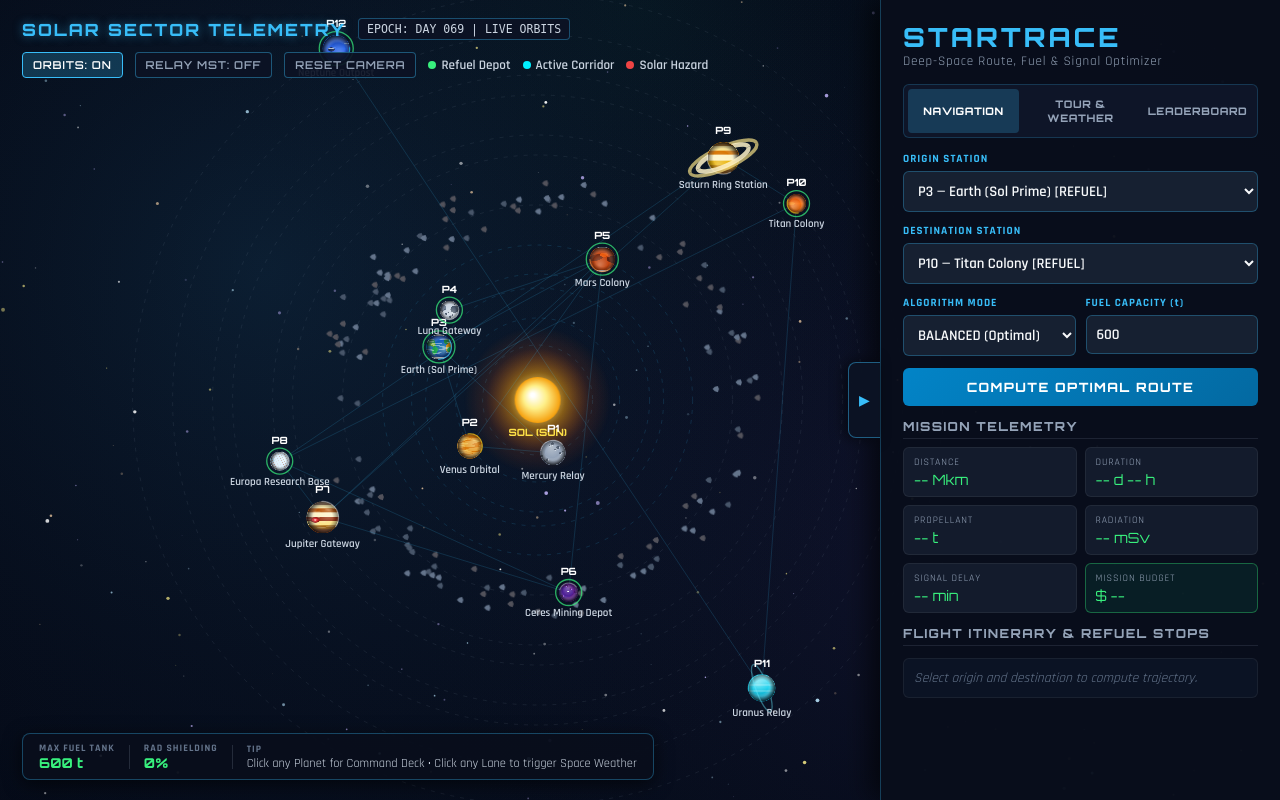
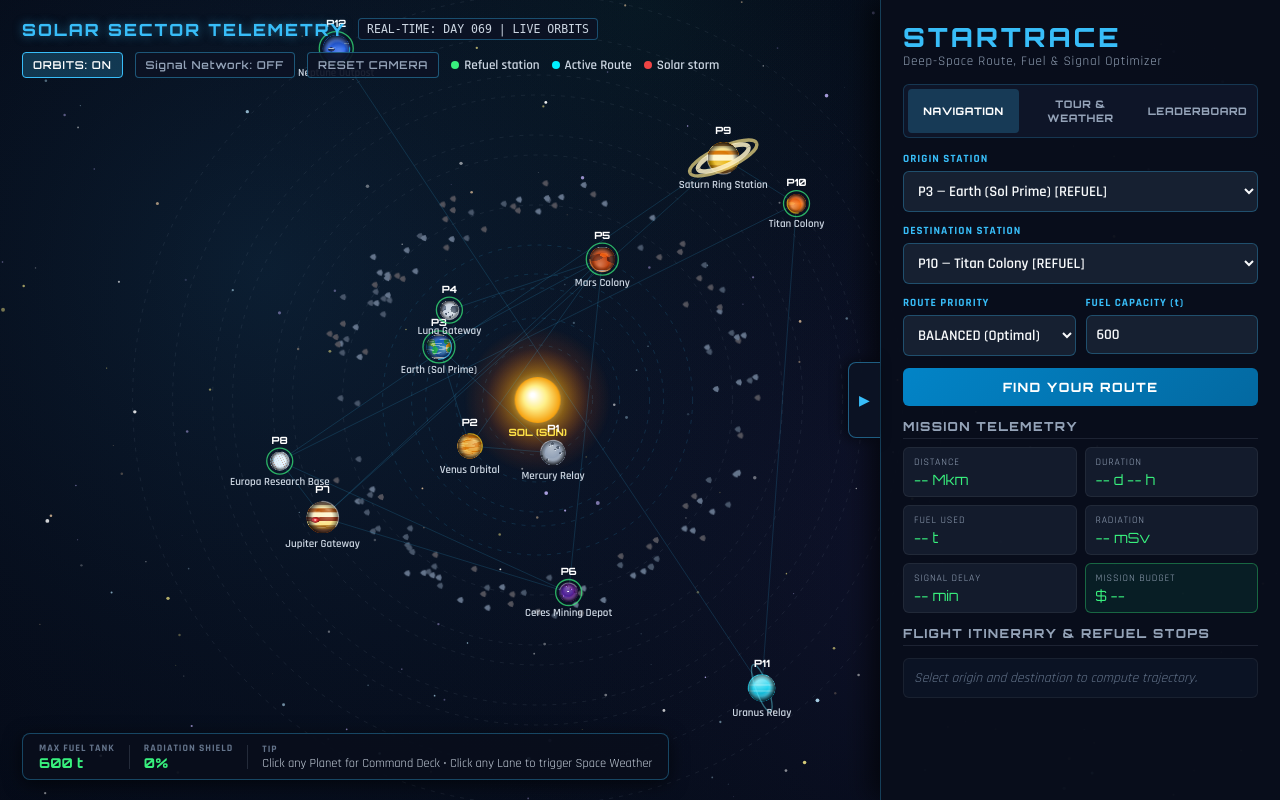
Before and after one commit to sh3vzz/startrace, a Spring Boot app: page / in a window 1280 px wide. Run offline with Spring Boot 4, Linux system fonts and the light colour scheme; data that the repository does not hold is empty.

Commit message:
Initial StarTrace upload

```diff
--- a/src/main/resources/static/app.js
+++ b/src/main/resources/static/app.js
@@ -805,7 +805,7 @@ function startMainLoop() {
         const clockEl = document.getElementById("simClockBadge");
         if (clockEl) {
             const simDay = Math.floor(globalTime * 12);
-            clockEl.innerText = `EPOCH: DAY ${String(simDay).padStart(3, "0")} | LIVE ORBITS`;
+            clockEl.innerText = `REAL-TIME: DAY ${String(simDay).padStart(3, "0")} | LIVE ORBITS`;
         }
 
         if (!cockpitOpen) {
--- a/src/main/resources/static/index.html
+++ b/src/main/resources/static/index.html
@@ -31,15 +31,15 @@
         <div class="canvas-header">
             <div class="title-cluster">
                 <h2>SOLAR SECTOR TELEMETRY</h2>
-                <span id="simClockBadge" class="clock-badge">EPOCH: DAY 000 | LIVE ORBITS</span>
+                <span id="simClockBadge" class="clock-badge">Realtime: DAY 000 | LIVE ORBITS</span>
             </div>
             <div class="legend">
                 <button id="btnToggleOrbits" class="hud-pill active" title="Toggle Orbital Tracks">ORBITS: ON</button>
-                <button id="btnToggleMST" class="hud-pill" title="Highlight Kruskal's Minimum Spanning Tree Comms Backbone">RELAY MST: OFF</button>
+                <button id="btnToggleMST" class="hud-pill" title="Highlight Kruskal's Minimum Spanning Tree Comms Backbone">Signal Network: OFF</button>
                 <button id="btnResetView" class="hud-pill">RESET CAMERA</button>
-                <span class="legend-item"><span class="dot refuel"></span> Refuel Depot</span>
-                <span class="legend-item"><span class="dot active"></span> Active Corridor</span>
-                <span class="legend-item"><span class="dot storm"></span> Solar Hazard</span>
+                <span class="legend-item"><span class="dot refuel"></span> Refuel station</span>
+                <span class="legend-item"><span class="dot active"></span> Active Route</span>
+                <span class="legend-item"><span class="dot storm"></span> Solar storm</span>
             </div>
         </div>
 
@@ -51,7 +51,7 @@
             </div>
             <div class="hud-divider"></div>
             <div class="hud-stat">
-                <span class="hud-lbl">RAD SHIELDING</span>
+                <span class="hud-lbl">RADIATION SHIELD</span>
                 <span id="hudShieldBonus" class="hud-val">0%</span>
             </div>
             <div class="hud-divider"></div>
@@ -104,7 +104,7 @@
 
                 <div class="input-row-2col">
                     <div class="input-box">
-                        <label for="routeMode">ALGORITHM MODE</label>
+                        <label for="routeMode">ROUTE PRIORITY </label>
                         <select id="routeMode">
                             <option value="BALANCED">BALANCED (Optimal)</option>
                             <option value="FASTEST">FASTEST (Min Mkm)</option>
@@ -117,8 +117,8 @@
                     </div>
                 </div>
 
-                <button id="btnCalculate" class="btn-glow">COMPUTE OPTIMAL ROUTE</button>
-                <button id="btnOpenCockpit" class="btn-cockpit hidden">LAUNCH COCKPIT JOURNEY VIEW</button>
+                <button id="btnCalculate" class="btn-glow">FIND YOUR ROUTE</button>
+                <button id="btnOpenCockpit" class="btn-cockpit hidden">COCKPIT VIEW</button>
 
                 <!-- Telemetry Metrics Grid -->
                 <div class="metrics-section">
@@ -133,7 +133,7 @@
                             <span id="metricDuration" class="metric-value">-- d -- h</span>
                         </div>
                         <div class="metric-card">
-                            <span class="metric-label">PROPELLANT</span>
+                            <span class="metric-label">FUEL USED</span>
                             <span id="metricFuel" class="metric-value">-- t</span>
                         </div>
                         <div class="metric-card">
@@ -162,22 +162,22 @@
 
             <!-- TAB 2: Multi-Stop Cargo Tour, Space Weather & Undo Stack -->
             <div id="tabOps" class="tab-content">
-                <h3>MULTI-STOP CARGO TOUR (TSP HEURISTIC)</h3>
+                <h3>MULTI-STOP CARGO TOUR </h3>
                 <p class="helper-text">Select multiple colonies to optimize a multi-stop supply tour:</p>
                 <div id="waypointCheckboxes" class="waypoint-grid">
                     <!-- Populated dynamically with planet checkboxes -->
                 </div>
                 <button id="btnComputeTour" class="btn-glow secondary">OPTIMIZE MULTI-STOP TOUR</button>
-                <button id="btnOpenCockpitTour" class="btn-cockpit hidden">LAUNCH COCKPIT JOURNEY VIEW</button>
+                <button id="btnOpenCockpitTour" class="btn-cockpit hidden">COCKPIT VIEW</button>
 
                 <div class="divider-line"></div>
 
-                <h3>SPACE WEATHER &amp; UNDO STACK (LIFO)</h3>
+                <h3>SPACE WEATHER </h3>
                 <p class="helper-text">Trigger a live solar storm on a corridor or click any space lane directly on the map:</p>
                 <div class="input-box">
-                    <label for="hazardEdgeSelect">TARGET SPACE CORRIDOR</label>
+                    <label for="hazardEdgeSelect">SELECT SPACE ROUTE</label>
                     <select id="hazardEdgeSelect">
-                        <option value="">Loading corridors...</option>
+                        <option value="">Loading routes...</option>
                     </select>
                 </div>
                 <div class="btn-row-2col">
@@ -189,10 +189,10 @@
             <!-- TAB 3: BST Mission Efficiency Leaderboard -->
             <div id="tabLogs" class="tab-content">
                 <div class="leaderboard-header">
-                    <h3>MISSION EFFICIENCY LOG (BST)</h3>
+                    <h3>MISSION EFFICIENCY LOG </h3>
                     <button id="btnRefreshLogs" class="mini-btn">REFRESH</button>
                 </div>
-                <p class="helper-text">Sorted automatically via Binary Search Tree from lowest budget ($) to highest:</p>
+                <p class="helper-text">Sorted automatically from lowest budget ($) to highest:</p>
                 <div id="leaderboardList" class="leaderboard-box">
                     <p class="empty-msg">No missions logged yet. Compute a route to record telemetry.</p>
                 </div>
@@ -210,7 +210,7 @@
         <div class="deck-top-bar">
             <div class="deck-title-group">
                 <span id="deckSectorBadge" class="sector-badge">INNER SYSTEM</span>
-                <h2 id="deckPlanetName">EARTH (SOL PRIME)</h2>
+                <h2 id="deckPlanetName">EARTH </h2>
                 <span id="deckPlanetId" class="id-chip">P3</span>
             </div>
             <div class="deck-quick-actions">
@@ -260,7 +260,7 @@
                     <!-- Populated dynamically with interactive purchase/equip cards -->
                 </div>
 
-                <h3>CONNECTED SPACE CORRIDORS</h3>
+                <h3>CONNECTED SPACE ROUTES</h3>
                 <div id="deckCorridorsList" class="deck-corridors-list">
                     <!-- Lists outgoing edges & live status -->
                 </div>
@@ -283,18 +283,18 @@
         <div id="cockpitFlightStatus" class="cockpit-status-pill">FUSION TORCH CRUISE // NOMINAL</div>
 
         <div class="cockpit-top-actions">
-            <button id="btnToggleCockpitHud" class="cockpit-btn">HUD: FULL</button>
+            <button id="btnToggleCockpitHud" class="cockpit-btn">DISPLAY: FULL</button>
             <button id="btnCloseCockpit" class="cockpit-btn exit">EXIT COCKPIT [ESC]</button>
         </div>
     </div>
 
     <!-- Left Canopy HUD: Live Ship & Environment Telemetry -->
     <div class="cockpit-side-panel left cockpit-hud-element">
-        <div class="c-panel-title">PROPULSION &amp; REACTOR</div>
+        <div class="c-panel-title">ENGINE &amp; FUEL STATUS</div>
 
         <div class="c-gauge-block">
             <div class="c-gauge-head">
-                <span>PROPELLANT RESERVE</span>
+                <span>FUEL RESERVE</span>
                 <span id="cockpitFuelVal" class="c-val green">600.0 / 600 t</span>
             </div>
             <div class="c-bar-track">
@@ -304,7 +304,7 @@
 
         <div class="c-gauge-block">
             <div class="c-gauge-head">
-                <span>CUMULATIVE RADIATION</span>
+                <span>RADIATION EXPOSURE</span>
                 <span id="cockpitRadVal" class="c-val amber">0.0 mSv</span>
             </div>
             <div class="c-bar-track">
@@ -334,18 +334,18 @@
 
     <!-- Right Canopy HUD: Approaching Body Scanner & Interactive Leg Checklist -->
     <div class="cockpit-side-panel right cockpit-hud-element">
-        <div class="c-panel-title">FORWARD OPTICS SCANNER</div>
+        <div class="c-panel-title">DESTINATION SCANNER</div>
         <div class="c-scanner-card">
             <div class="c-scan-top">
                 <span id="cockpitTargetSector" class="c-sector-tag">INNER</span>
                 <span id="cockpitTargetDist" class="c-dist-tag">78.3 Mkm</span>
             </div>
-            <div id="cockpitTargetName" class="c-target-name">MARS COLONY</div>
+            <div id="cockpitTargetName" class="c-target-name">MARS </div>
             <div id="cockpitTargetAtmo" class="c-target-meta">Atmosphere: Thin CO2</div>
             <div id="cockpitTargetRefuel" class="c-target-refuel">REFUEL DEPOT: SCHEDULED STOP</div>
         </div>
 
-        <div class="c-panel-title" style="margin-top: 10px;">FLIGHT PLAN (CLICK LEG TO JUMP)</div>
+        <div class="c-panel-title" style="margin-top: 10px;">FLIGHT PLAN (CLICK STAGE TO JUMP)</div>
         <div id="cockpitLegList" class="cockpit-leg-list">
             <!-- Populated dynamically with clickable route legs -->
         </div>
```
